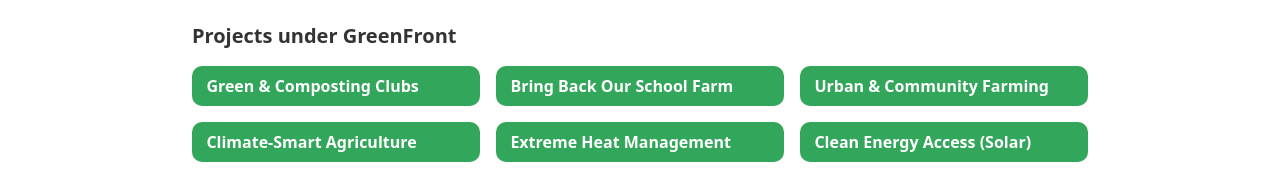
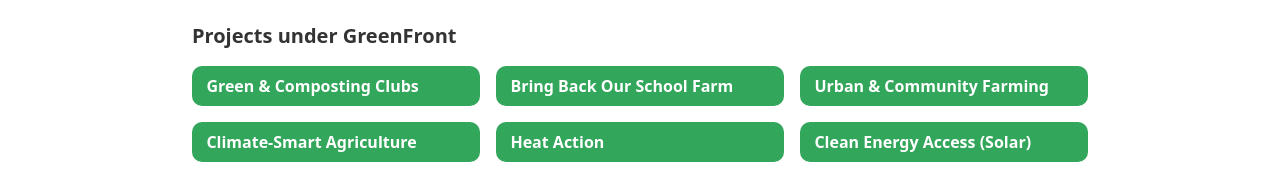
Before and after one commit to timadewale1/Sproutbud, a plain HTML site: page programs/greenfront.html in a window 1280 px wide. Shown: the part 1180-1355 px from the top of the page. Drawn offline with nearby package versions, Linux system fonts and the light colour scheme.

Commit message:
heat action

```diff
--- a/data/projects-list.json
+++ b/data/projects-list.json
@@ -6,7 +6,7 @@
   { "title": "CSR Design", "url": "/projects/csr-design/index.html", "description": "Designing corporate social responsibility programs and partnerships." },
   { "title": "Digital Literacy", "url": "/projects/digital-literacy/index.html", "description": "Basic ICT training and school digital transformation under TechNest." },
   { "title": "Digital Media Growth", "url": "/projects/digital-media-growth/index.html", "description": "Storytelling, content creation, and audience growth for impact communications." },
-  { "title": "Extreme Heat Management", "url": "/projects/extreme-heat-management/index.html", "description": "Community strategies and interventions to reduce extreme heat risks." },
+  { "title": "Heat Action", "url": "/projects/heat-action/index.html", "description": "Community strategies and interventions to reduce extreme heat risks." },
   { "title": "Fundraising Management", "url": "/projects/fundraising-management/index.html", "description": "Grant writing, donor stewardship, and fundraising operations support." },
   { "title": "GBV Prevention", "url": "/projects/gbv-prevention/index.html", "description": "Gender-based violence prevention, training, and survivor support services." },
   { "title": "Girls Who Code", "url": "/projects/girls-who-code/index.html", "description": "Coding clubs and mentorship to get more girls into tech careers." },
--- a/programs/greenfront.html
+++ b/programs/greenfront.html
@@ -96,7 +96,7 @@
             <a href="/projects/bring-back-our-school-farm/index.html" class="btn btn-primary">Bring Back Our School Farm</a>
             <a href="/projects/urban-community-farming/index.html" class="btn btn-primary">Urban & Community Farming</a>
             <a href="/projects/climate-farming/index.html" class="btn btn-primary">Climate-Smart Agriculture</a>
-            <a href="/projects/extreme-heat-management/index.html" class="btn btn-primary">Extreme Heat Management</a>
+            <a href="/projects/heat-action/index.html" class="btn btn-primary">Heat Action</a>
             <a href="/projects/solar-clinics/index.html" class="btn btn-primary">Clean Energy Access (Solar)</a>
             <a href="/projects/waste-to-wealth/index.html" class="btn btn-primary">Waste to Wealth</a>
             <a href="/projects/nigeria-plastic-action/index.html" class="btn btn-primary">Nigeria Plastic Action</a>
```
